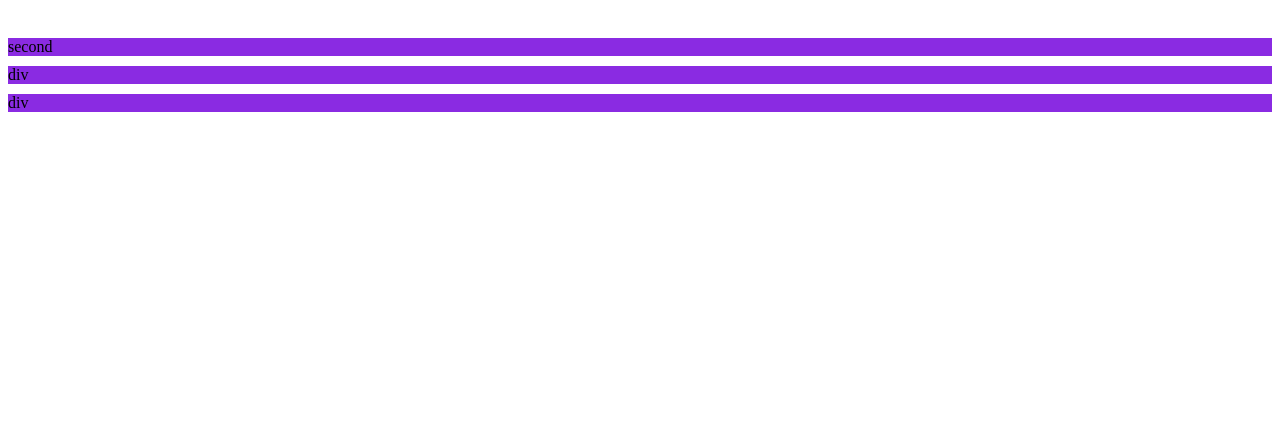
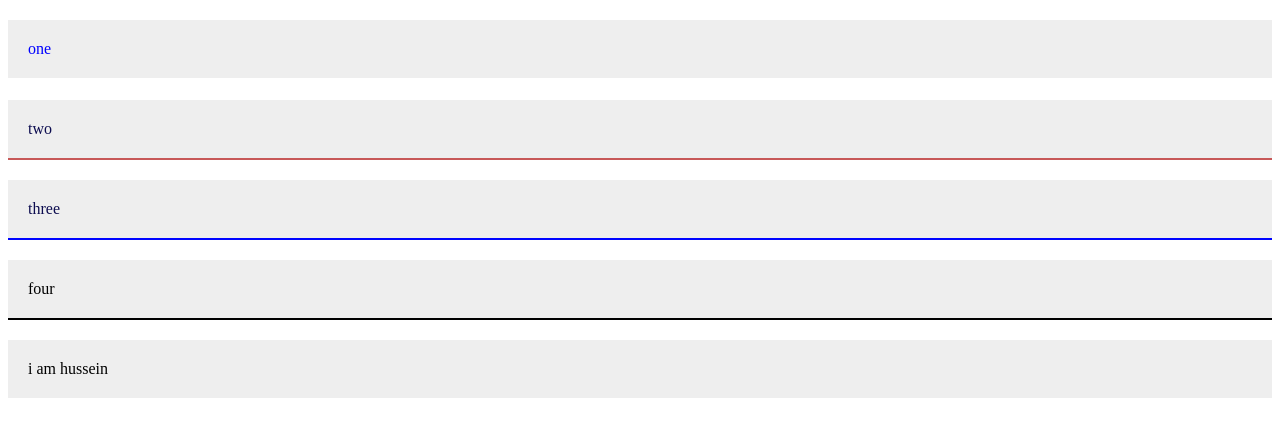
Before and after one commit to Hussein6685/css-1, a plain HTML site: page index.html in a window 1280 px wide. Drawn offline with Linux system fonts and the light colour scheme.

Commit message:
4 commit

```diff
--- a/css/key.css
+++ b/css/key.css
@@ -1,12 +1,41 @@
-div {
-    background-color: blueviolet;
-    margin: 10px 0;
-    /*display: none;*/
-    visibility: visible;
+.one {
+
+    border-bottom: 2px solid white;
+    color: blue;
+
+
 
 }
 
-.frist {
-    /*display: none;*/
-    visibility: hidden;
+.two {
+
+    border-bottom: 2px solid rgb(199, 88, 88);
+    color: rgb(13, 13, 80);
+
+
 }
+
+.three {
+
+    border-bottom: 2px solid rgb(0, 4, 255);
+
+    color: rgb(13, 13, 80);
+
+
+}
+
+.four {
+
+    border-bottom: 2px solid rgb(0, 0, 0);
+    color: rgb(0, 0, 0);
+}
+
+.one,
+.two,
+.three,
+.four,
+.my-p {
+    padding: 20px;
+    margin: 20px 0;
+    background-color: #eee;
+}
--- a/index.html
+++ b/index.html
@@ -8,10 +8,11 @@
 </head>
 
 <body>
-    <div class="frist">frist </div>
-    <div>second</div>
-    <div>div</div>
-    <div>div</div>
+    <div class="one">one </div>
+    <div class="two">two </div>
+    <div class="three">three </div>
+    <div class="four">four </div>
+    <P class="my-p"> i am hussein </p>
 
 </body>
 
```
